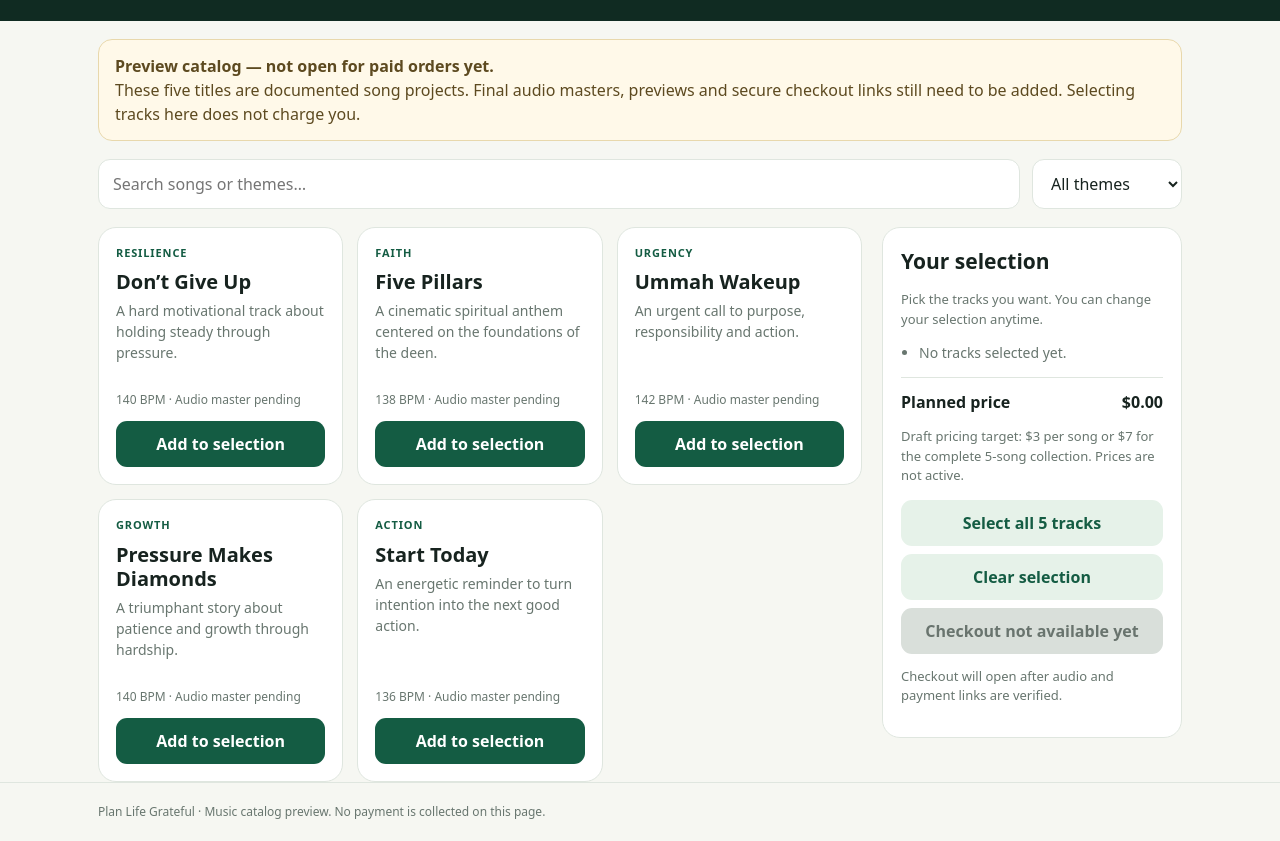
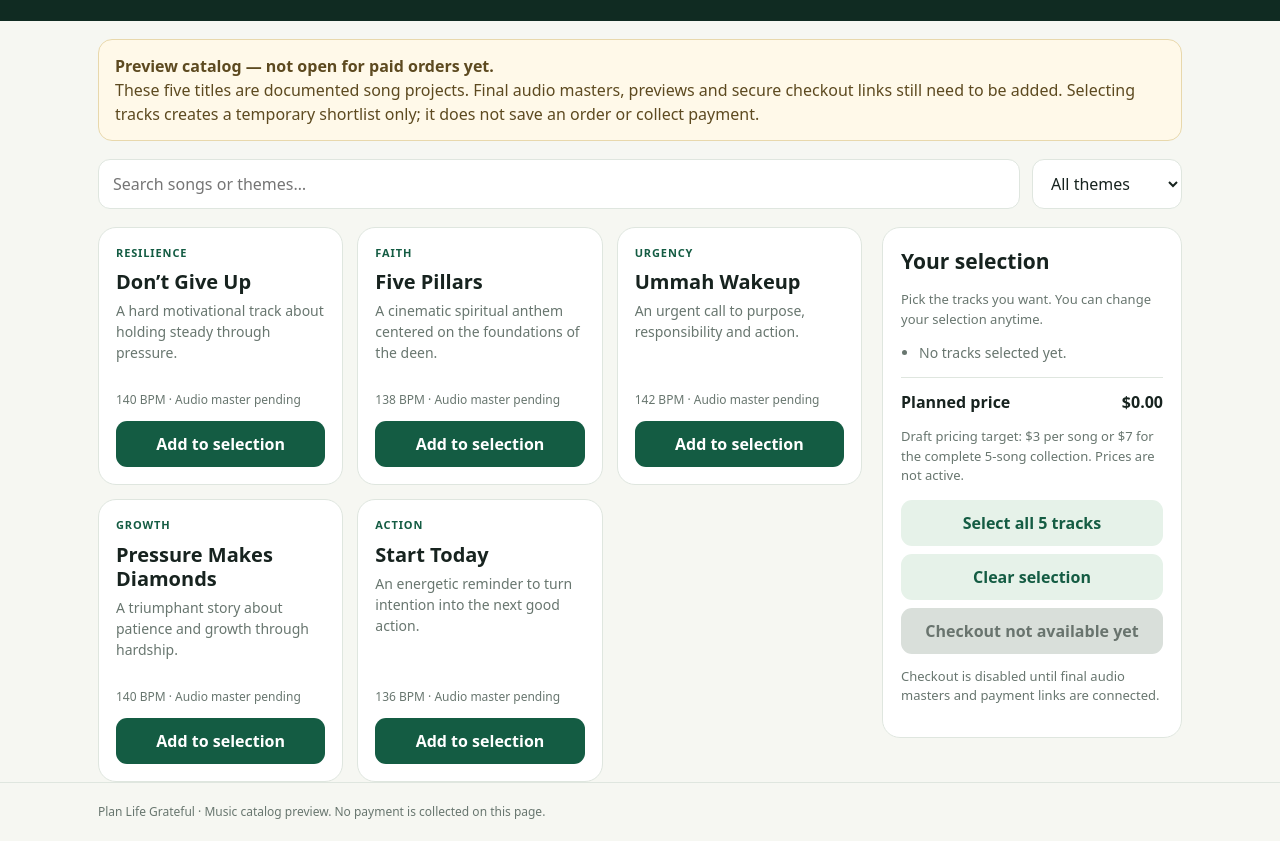
Before and after one commit to planlifegrateful-lang/suno-video-factory, a plain HTML site: page customer-music-store/index.html in a window 1280 px wide. Shown: the part 169-1010 px from the top of the page. Drawn offline with Linux system fonts and the light colour scheme.

Commit message:
docs: clarify temporary music selection and disabled checkout

```diff
--- a/customer-music-store/index.html
+++ b/customer-music-store/index.html
@@ -31,10 +31,10 @@ footer{border-top:1px solid var(--line);padding:20px;color:var(--muted);font-siz
 <body>
 <header><div class="wrap"><div class="brand">Plan Life Grateful · Music</div><h1>Find the sound that speaks to you.</h1><p>Browse the Ummah Anthems collection. Choose individual tracks or build your own shortlist.</p></div></header>
 <main class="wrap">
-<div class="notice"><strong>Preview catalog — not open for paid orders yet.</strong><br>These five titles are documented song projects. Final audio masters, previews and secure checkout links still need to be added. Selecting tracks here does not charge you.</div>
+<div class="notice"><strong>Preview catalog — not open for paid orders yet.</strong><br>These five titles are documented song projects. Final audio masters, previews and secure checkout links still need to be added. Selecting tracks creates a temporary shortlist only; it does not save an order or collect payment.</div>
 <div class="toolbar"><input id="search" type="search" placeholder="Search songs or themes…" aria-label="Search songs"><select id="filter" aria-label="Filter by theme"><option value="all">All themes</option><option value="resilience">Resilience</option><option value="faith">Faith</option><option value="urgency">Urgency</option><option value="growth">Growth</option><option value="action">Taking action</option></select></div>
 <div class="layout"><section><div id="catalog" class="grid" aria-live="polite"></div></section>
-<aside><h2>Your selection</h2><p class="muted">Pick the tracks you want. You can change your selection anytime.</p><ul id="selected"><li class="muted">No tracks selected yet.</li></ul><div class="total"><span>Planned price</span><span id="total">$0.00</span></div><p class="muted">Draft pricing target: $3 per song or $7 for the complete 5-song collection. Prices are not active.</p><div class="actions"><button id="all" class="secondary">Select all 5 tracks</button><button id="clear" class="secondary">Clear selection</button><button id="checkout" disabled>Checkout not available yet</button></div><p id="status" class="muted" aria-live="polite">Checkout will open after audio and payment links are verified.</p></aside></div>
+<aside><h2>Your selection</h2><p class="muted">Pick the tracks you want. You can change your selection anytime.</p><ul id="selected"><li class="muted">No tracks selected yet.</li></ul><div class="total"><span>Planned price</span><span id="total">$0.00</span></div><p class="muted">Draft pricing target: $3 per song or $7 for the complete 5-song collection. Prices are not active.</p><div class="actions"><button id="all" class="secondary">Select all 5 tracks</button><button id="clear" class="secondary">Clear selection</button><button id="checkout" disabled>Checkout not available yet</button></div><p id="status" class="muted" aria-live="polite">Checkout is disabled until final audio masters and payment links are connected.</p></aside></div>
 </main><footer><div class="wrap">Plan Life Grateful · Music catalog preview. No payment is collected on this page.</div></footer>
 <script>
 const tracks=[
@@ -45,6 +45,6 @@ const tracks=[
 {id:"start-today",title:"Start Today",theme:"action",description:"An energetic reminder to turn intention into the next good action.",bpm:136}
 ];
 const chosen=new Set();const $=id=>document.getElementById(id);
-function render(){const q=$("search").value.toLowerCase().trim(),f=$("filter").value;const shown=tracks.filter(t=>(f==="all"||t.theme===f)&&(t.title+" "+t.description+" "+t.theme).toLowerCase().includes(q));$("catalog").innerHTML=shown.length?shown.map(t=>'<article class="track"><span class="tag">'+t.theme+'</span><h2>'+t.title+'</h2><p>'+t.description+'</p><div class="meta">'+t.bpm+' BPM · Audio master pending</div><button class="'+(chosen.has(t.id)?"secondary":"")+'" data-id="'+t.id+'">'+(chosen.has(t.id)?"Remove from selection":"Add to selection")+'</button></article>').join(""):'<div class="empty">No songs match that search. Try another word or theme.</div>';document.querySelectorAll("[data-id]").forEach(b=>b.addEventListener("click",()=>{chosen.has(b.dataset.id)?chosen.delete(b.dataset.id):chosen.add(b.dataset.id);render();}));const items=tracks.filter(t=>chosen.has(t.id));$("selected").innerHTML=items.length?items.map(t=>'<li>'+t.title+'</li>').join(""):'<li class="muted">No tracks selected yet.</li>';$("total").textContent=items.length===5?"$7.00 collection":items.length?"$"+(items.length*3).toFixed(2):"$0.00";$("status").textContent=items.length?"Selection saved on this page. Payment is not enabled yet.":"Checkout will open after audio and payment links are verified."}
+function render(){const q=$("search").value.toLowerCase().trim(),f=$("filter").value;const shown=tracks.filter(t=>(f==="all"||t.theme===f)&&(t.title+" "+t.description+" "+t.theme).toLowerCase().includes(q));$("catalog").innerHTML=shown.length?shown.map(t=>'<article class="track"><span class="tag">'+t.theme+'</span><h2>'+t.title+'</h2><p>'+t.description+'</p><div class="meta">'+t.bpm+' BPM · Audio master pending</div><button class="'+(chosen.has(t.id)?"secondary":"")+'" data-id="'+t.id+'">'+(chosen.has(t.id)?"Remove from selection":"Add to selection")+'</button></article>').join(""):'<div class="empty">No songs match that search. Try another word or theme.</div>';document.querySelectorAll("[data-id]").forEach(b=>b.addEventListener("click",()=>{chosen.has(b.dataset.id)?chosen.delete(b.dataset.id):chosen.add(b.dataset.id);render();}));const items=tracks.filter(t=>chosen.has(t.id));$("selected").innerHTML=items.length?items.map(t=>'<li>'+t.title+'</li>').join(""):'<li class="muted">No tracks selected yet.</li>';$("total").textContent=items.length===5?"$7.00 collection":items.length?"$"+(items.length*3).toFixed(2):"$0.00";$("status").textContent=items.length?"Selection is temporary and will clear when you refresh or close this page. Payment is not enabled.":"Checkout is disabled until final audio masters and payment links are connected."}
 $("search").addEventListener("input",render);$("filter").addEventListener("change",render);$("all").addEventListener("click",()=>{tracks.forEach(t=>chosen.add(t.id));render()});$("clear").addEventListener("click",()=>{chosen.clear();render()});render();
 </script></body></html>
```
